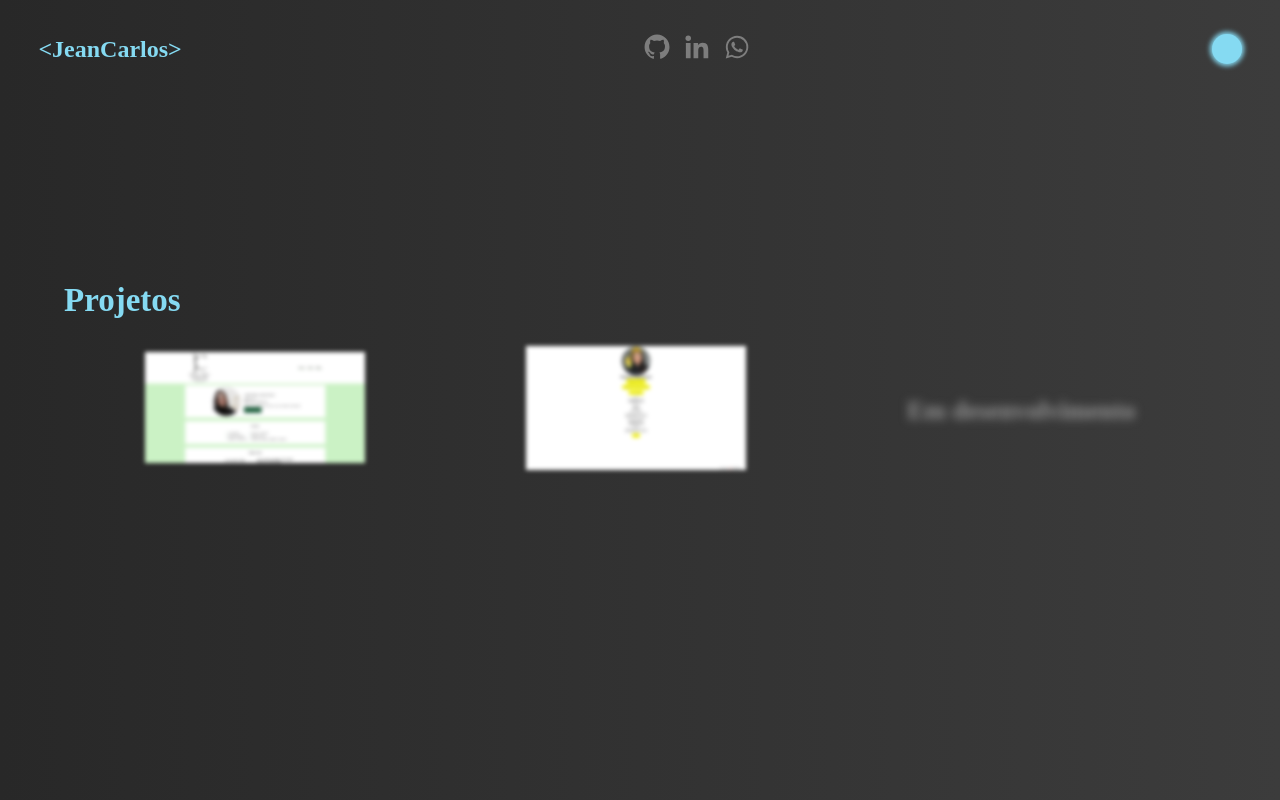
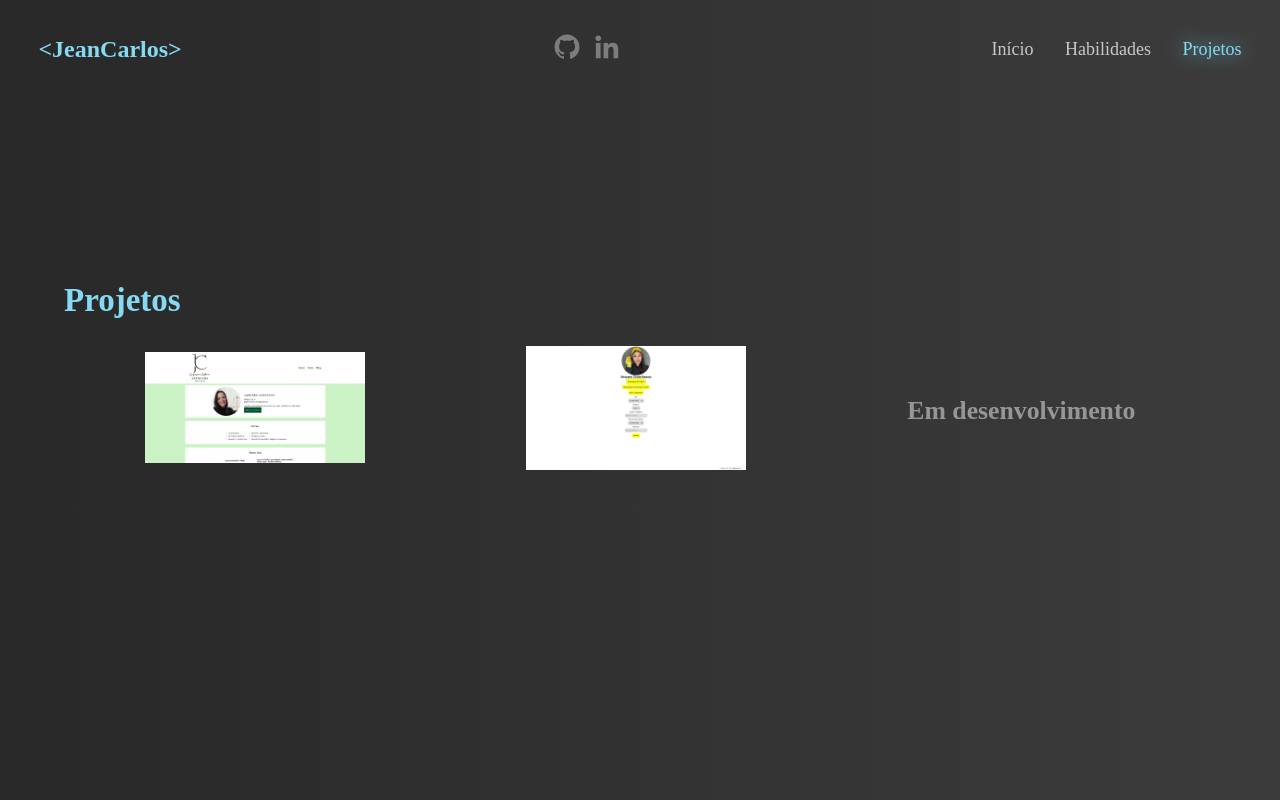
Before and after one commit to jeanccdev/portfolio, a React (Vite) app: page /projects in a window 1280 px wide. Built offline with nearby package versions, Linux system fonts and the light colour scheme.

Commit message:
Alterado o menu e criado um component para o header

```diff
--- a/src/App.css
+++ b/src/App.css
@@ -90,7 +90,6 @@ main {
 
 #projects div div img {
     max-width: 220px;
-  filter: blur(2px);
     transition: all .7s;
 }
 
@@ -99,17 +98,12 @@ main {
     transition: all .7s;
 }
 
-#projects div div:hover img {
-  filter: blur(0px);
-}
-
 #projects div div:hover p {
     opacity: 1;
 }
 
 #projects div div h3 {
     user-select: none;
-  filter: blur(5px);
     transition: all .7s;
     color: rgb(150, 150, 150);
 }
@@ -122,12 +116,15 @@ main {
     #projects div {
         grid-template-columns: auto auto;
     }
+
     #projects div div h3 {
         filter: blur(0px);
     }
+
     #projects div div img {
         filter: blur(0px);
     }
+
     #projects div div p {
         opacity: 1;
     }
@@ -137,6 +134,7 @@ main {
     main {
         padding-top: 10vh;
     }
+
     #projects div {
         grid-template-columns: auto;
     }
--- a/src/App.tsx
+++ b/src/App.tsx
@@ -1,53 +1,24 @@
 import './App.css'
 import { Route, Routes, BrowserRouter } from "react-router-dom"
-import { useState, useEffect } from 'react'
 import Home from "./routes/Home"
 import Skills from "./routes/Skills"
 import Projects from "./routes/Projects"
+import Header from "./components/Header"
 
-import { BiLogoGithub } from 'react-icons/bi';
-import { BiLogoLinkedin } from 'react-icons/bi';
-import { BiLogoWhatsapp } from 'react-icons/bi';
+import { useEffect, useState } from 'react'
 
 
 function App() {
-    const [menu, setMenu] = useState(false)
+    const [link, setLink] = useState('')
+
     useEffect(() => {
-        if (menu === true) {
-            const containerMenu = document.querySelector('.container-menu') as HTMLElement;
-            containerMenu.style.display = "flex";
-        }
-        else {
-            const containerMenu = document.querySelector('.container-menu') as HTMLElement;
-            containerMenu.style.display = "none";
-        }
-    }, [menu])
+        setLink(location.pathname)
+    }, [])
 
     return (
         <>
             <BrowserRouter>
-                <div className="container-menu">
-                    <a href="/">Início</a>
-                    <a href="/skills">Habilidades</a>
-                    <a href="/projects">Projetos</a>
-                </div>
-                <header>
-                    <a href="/"><h2>&lt;JeanCarlos&gt;</h2></a>
-                    <div id="redesSociais">
-                        <a href="https://github.com/omniavincit98" target="_blank">
-                            <BiLogoGithub className="BiLogo"/>
-                        </a>
-                        <a href="https://www.linkedin.com/in/jean-carlos-cristovao/" target="_blank">
-                            <BiLogoLinkedin className="BiLogo"/>
-                        </a>
-                        <a href="https://wa.me/5548998465757" target="_blank">
-                            <BiLogoWhatsapp className="BiLogo"/>
-                        </a>
-                    </div>
-                    <nav className='desktopMenu'>
-                        <div className="btnMenu" onClick={() => setMenu(!menu)}></div>
-                    </nav>
-                </header>
+                <Header link={link} />
                 <main>
                     <Routes>
                         <Route path="/" element={<Home />} />
@@ -60,4 +31,4 @@ function App() {
     )
 }
 
-export default App;
+export default App
--- /dev/null
+++ b/src/components/Header.tsx
@@ -0,0 +1,27 @@
+import { useLocation } from "react-router-dom"
+import { BiLogoGithub, BiLogoLinkedin } from "react-icons/bi"
+
+
+const Header = (props: { link: string }) => {
+    const location = useLocation()
+    return (
+        <header>
+            <a href="/"><h2>&lt;JeanCarlos&gt;</h2></a>
+            <div id="redesSociais">
+                <a href="https://github.com/omniavincit98" target="_blank">
+                    <BiLogoGithub className="BiLogo" />
+                </a>
+                <a href="https://www.linkedin.com/in/jean-carlos-cristovao/" target="_blank">
+                    <BiLogoLinkedin className="BiLogo" />
+                </a>
+            </div>
+            <nav className='desktopMenu'>
+                <a href="/" className={props.link == '/' ? 'linkSelecionado' : ''}>Início</a>
+                <a href="/skills" className={props.link == '/skills' ? 'linkSelecionado' : ''}>Habilidades</a>
+                <a href="/projects" className={props.link == '/projects' ? 'linkSelecionado' : ''}>Projetos</a>
+            </nav>
+        </header>
+    )
+}
+
+export default Header
--- a/src/index.css
+++ b/src/index.css
@@ -1,6 +1,7 @@
 :root {
     --primary-color: rgb(133, 218, 242);
 }
+
 body {
     margin: 0;
     border: 0;
@@ -28,37 +29,24 @@ header h2 {
     color: var(--primary-color);
 }
 
-.btnMenu {
-  user-select: none;
-  cursor: pointer;
+.desktopMenu {
     display: flex;
     justify-content: space-between;
-  flex-direction: column;
-  width: 30px;
-  height: 30px;
-  background-color: var(--primary-color);
-  border-radius: 50%;
-  box-shadow: 0 0 5px 2px var(--primary-color);
-  transition: all .7s;
+    align-items: center;
+    width: 250px;
 }
 
-.btnMenu:hover {
-  box-shadow: 0 0 10px 2px var(--primary-color);
+.desktopMenu a {
+    font-size: 18px;
+    transition: all .4s;
 }
 
-.container-menu {
-  display: none;
-  width: 100vw;
-  height: 100vh;
-  position: fixed;
-  justify-content: center;
-  align-items: center;
-  flex-direction: column;
-  z-index: 2;
-  background-color: rgba(50, 50, 50, 0.8);
+.desktopMenu a:hover {
+    text-shadow: 0 0 20px var(--primary-color);
+    color: var(--primary-color);
 }
 
-.container-menu a {
-  margin: .4em 0;
-  font-size: 22px;
+.linkSelecionado {
+    text-shadow: 0 0 20px var(--primary-color);
+    color: var(--primary-color);
 }
--- a/src/routes/Home.tsx
+++ b/src/routes/Home.tsx
@@ -1,7 +1,7 @@
-const Home = () =>{
+const Home = () => {
     return (
         <section id="home">
-            Olá, sou <br/>
+            Olá, sou <br />
             <h3>Jean Carlos</h3>
             <h4>Desenvolvedor Full-Stack</h4>
         </section>
```
Lines whose indentation alone changed are shown as unchanged.
